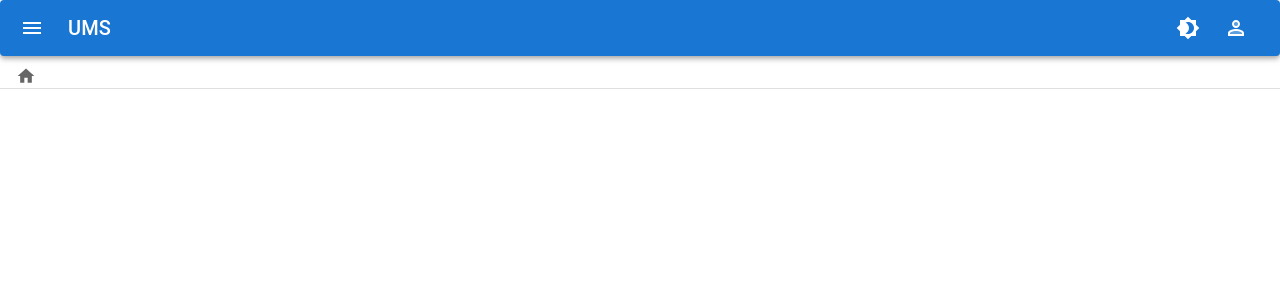
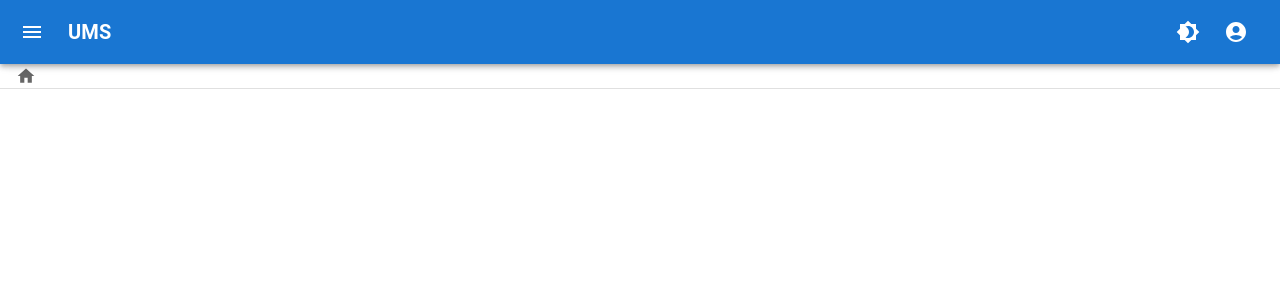
Before and after one commit to archu-230/user-management-system, a React (Vite) app: page / in a window 1280 px wide. Shown: the top 300 px of the page. Built offline with nearby package versions, Linux system fonts and the light colour scheme.

Commit message:
style: update app bar style

```diff
--- a/src/components/app-bar/index.jsx
+++ b/src/components/app-bar/index.jsx
@@ -2,19 +2,18 @@ import { AppBar as MuiAppBar } from "@mui/material";
 import Toolbar from "@mui/material/Toolbar";
 import IconButton from "@mui/material/IconButton";
 import Typography from "@mui/material/Typography";
-import { Menu, PermIdentityTwoTone } from "@mui/icons-material";
+import { Menu } from "@mui/icons-material";
 import ThemeToggleButton from "../ThemeToggle";
 import { useNavigate } from "react-router-dom";
-
-
+import AccountCircleIcon from "@mui/icons-material/AccountCircle";
 function AppBar({ onClickMenu }) {
   const navigate = useNavigate();
   return (
     <MuiAppBar
       position="fixed"
-      sx={{ zIndex: (theme) => theme.zIndex.drawer + 1, borderRadius: 1 }}
+      sx={{ zIndex: (theme) => theme.zIndex.drawer + 1, height: 64, }}
     >
-      <Toolbar variant="dense">
+      <Toolbar sx={{ height: 64, }}>
         <IconButton
           onClick={onClickMenu}
           edge="start"
@@ -24,12 +23,12 @@ function AppBar({ onClickMenu }) {
         >
           <Menu />
         </IconButton>
-        <Typography variant="h6" sx={{ flexGrow: 1, textAlign: "start" }}>
+        <Typography variant="h6" sx={{ flexGrow: 1, textAlign: "start" , fontWeight:600}}>
           UMS
         </Typography>
         <ThemeToggleButton />
         <IconButton color="inherit" onClick={() => navigate("/profile")}>
-          <PermIdentityTwoTone />
+          <AccountCircleIcon />
         </IconButton>
       </Toolbar>
     </MuiAppBar>
```
